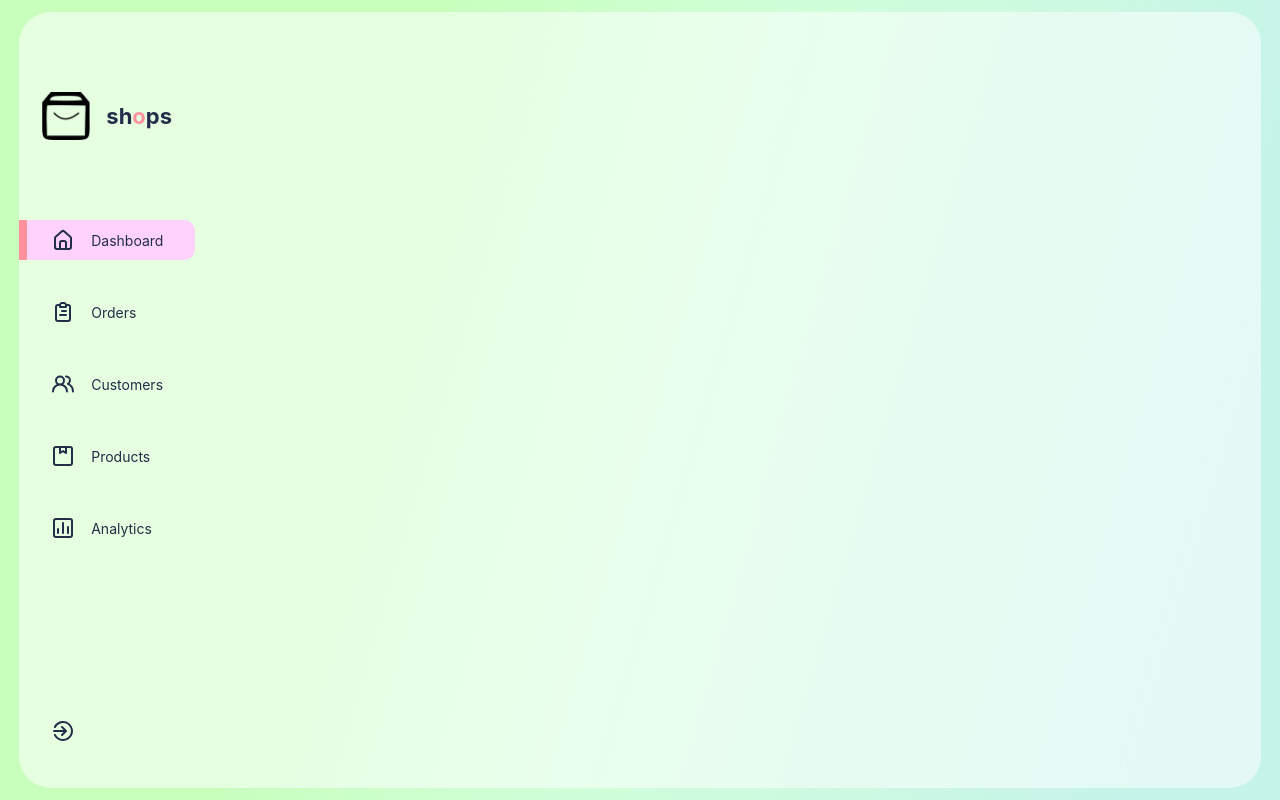
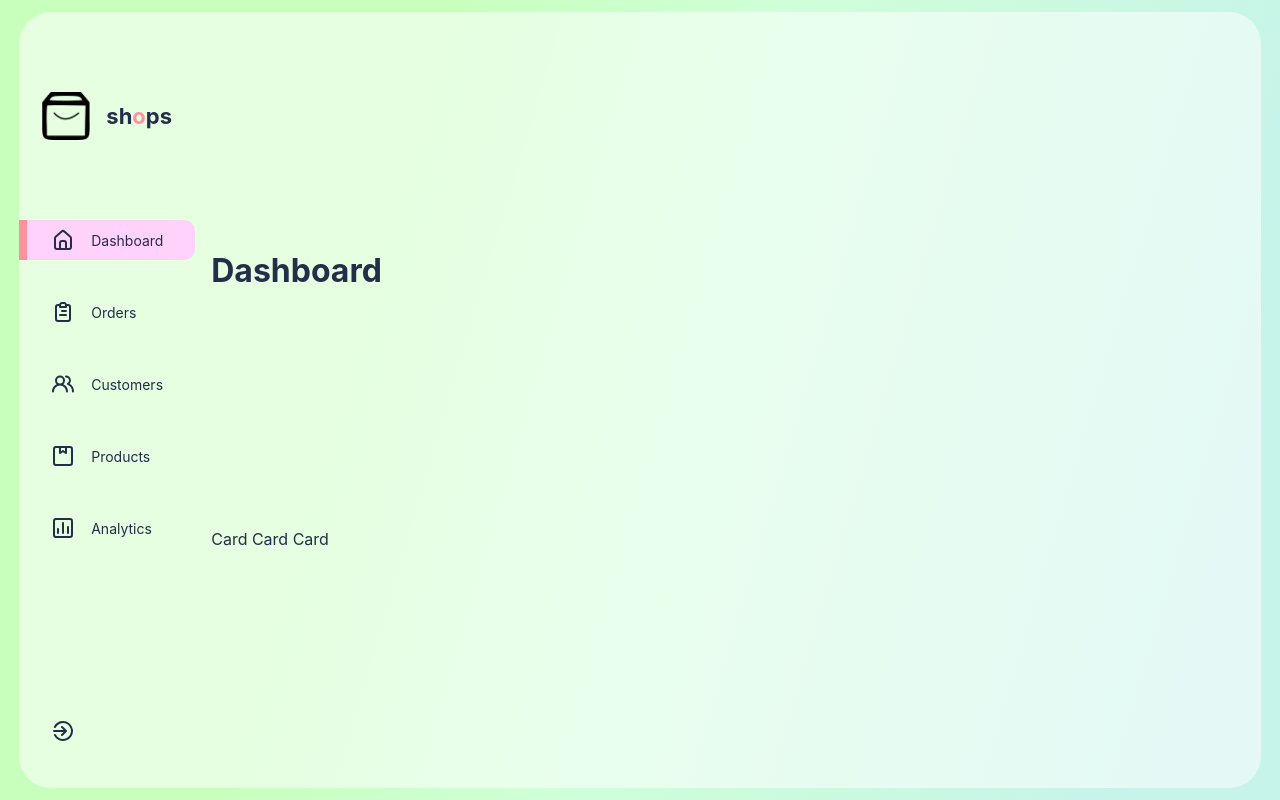
Before and after one commit to sebastiap/MyLifeControlPanel, a React (Create React App) app: page / in a window 1280 px wide. Built offline with nearby package versions, Linux system fonts and the light colour scheme.

Commit message:
Main Dash continues

```diff
--- a/src/App.js
+++ b/src/App.js
@@ -1,4 +1,5 @@
 import './App.css'
+import MainDash from './components/MainDash/MainDash';
 import Sidebar from './components/Sidebar/Sidebar';
 
 function App() {
@@ -6,8 +7,7 @@
     <div className="App">
       <div className="AppGlass">
         <Sidebar/>
-        <div/>
-        <div/>
+        <MainDash/>
       </div>
     </div>
   );
--- /dev/null
+++ b/src/components/Cards/Cards.jsx
@@ -0,0 +1,11 @@
+import React from 'react';
+
+const Cards = () => {
+    return(<div className="Cards">
+        Card
+        Card
+        Card
+    </div>)
+}
+
+export default Cards;
--- a/src/components/MainDash/MainDash.css
+++ b/src/components/MainDash/MainDash.css
@@ -0,0 +1,5 @@
+.MainDash {
+display:flex;
+flex-direction:column;
+justify-content:space-evenly
+}
--- a/src/components/MainDash/MainDash.jsx
+++ b/src/components/MainDash/MainDash.jsx
@@ -1,13 +1,12 @@
 import React,{useState} from "react";
+import './MainDash.css'
+import Cards from "../Cards/Cards"
 
 const MainDash = () => {
   return (
-    <div className="App">
-      <div className="AppGlass">
-        <Sidebar/>
-        <div/>
-        <div/>
-      </div>
+    <div className="MainDash">
+    <h1>Dashboard</h1>
+      <Cards/>
     </div>
   );
 }
```
Also changed, not shown: src/components/Cards/Cards.css (added).
